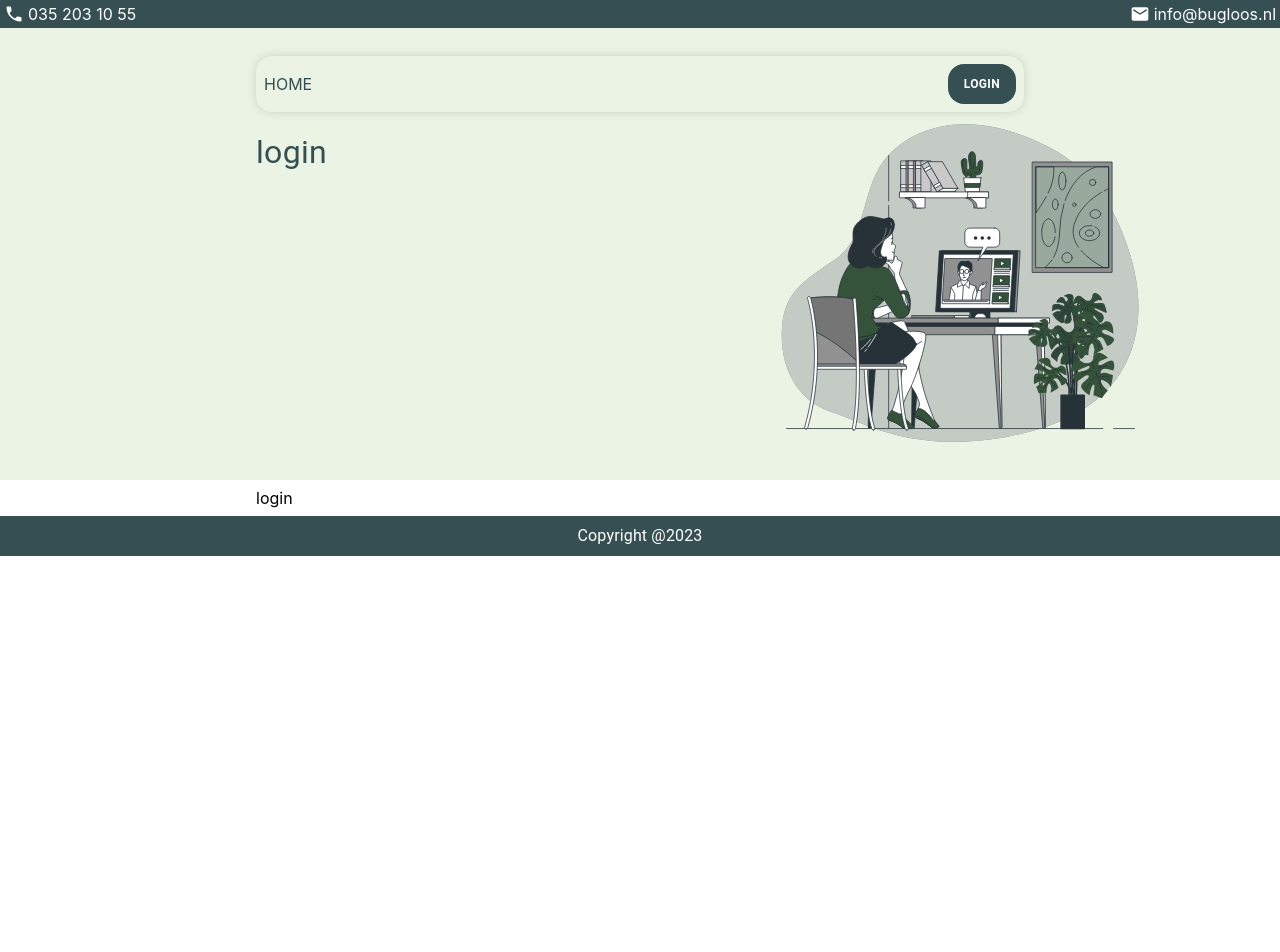
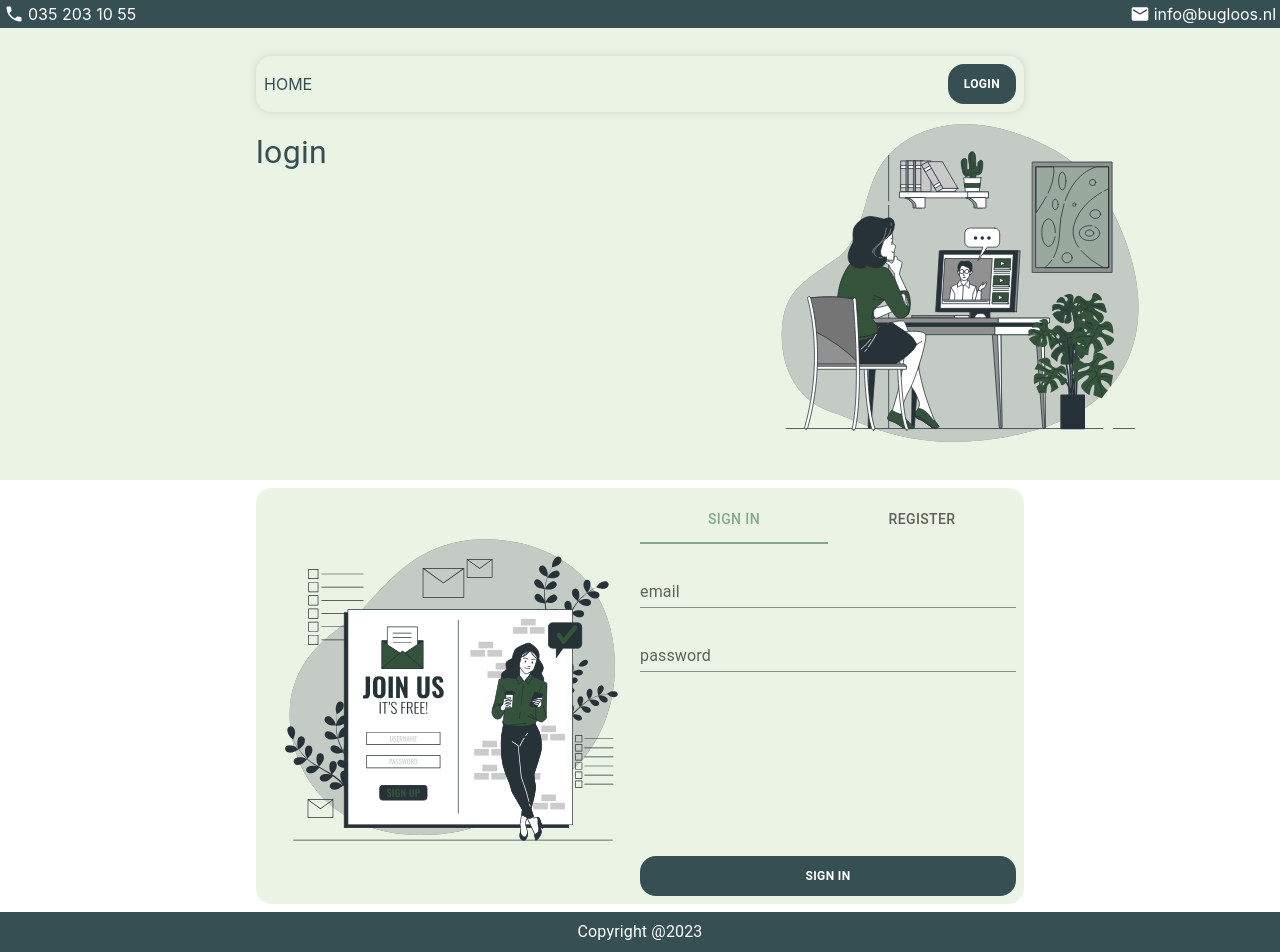
Before and after one commit to hodi14/bugloos-test, a React (Create React App) app: page /login in a window 1280 px wide. Before the commit the page ends 800 px from the top, so only its background shows below. Built offline with nearby package versions, Linux system fonts and the light colour scheme; the HTML template or start-up script is replaced by a standard one.

Commit message:
🚧 wip: login page

```diff
--- a/src/components/Login/Register/index.jsx
+++ b/src/components/Login/Register/index.jsx
@@ -1,5 +1,117 @@
+import { useEffect, useState } from "react";
+import { Controller, useForm } from "react-hook-form";
+import { yupResolver } from "@hookform/resolvers/yup";
+import * as yup from "yup";
+
+import { Box, Button, TextField, Typography } from "@mui/material";
+import findUser from "../../../utils/findUser";
+
+const schema = yup
+  .object({
+    firstName: yup.string().required(),
+    lastName: yup.string().required(),
+    email: yup.string().email("Email is invalid").required(),
+    password: yup
+      .string()
+      .min(8, "Password must be more than 8 characters")
+      .max(32, "Password must be less than 32 characters")
+      .required(),
+  })
+  .required();
+
 const RegisterForm = () => {
-  return null;
+  const {
+    register,
+    handleSubmit,
+    reset,
+    formState: { errors, isSubmitSuccessful },
+  } = useForm({
+    defaultValues: {
+      firstName: "",
+      lastName: "",
+      email: "",
+      birthdate: "",
+      password: "",
+    },
+    resolver: yupResolver(schema),
+  });
+
+  const [error, setError] = useState(null);
+
+  const onSubmit = (data) => {
+    const userResult = findUser(data);
+
+    if (userResult) setError("This email is already taken");
+  };
+
+  useEffect(() => {
+    if (isSubmitSuccessful) {
+      reset();
+    }
+  }, [reset, isSubmitSuccessful]);
+
+  console.log("erorrs are ", errors);
+
+  return (
+    <Box
+      component="form"
+      noValidate
+      autoComplete="off"
+      onSubmit={handleSubmit(onSubmit)}
+    >
+      <TextField
+        error={!!errors["firstName"]}
+        helperText={errors["firstName"] ? errors["firstName"].message : ""}
+        label="first name"
+        variant="standard"
+        {...register("firstName")}
+      />
+
+      <TextField
+        error={!!errors["lastName"]}
+        helperText={errors["lastName"] ? errors["lastName"].message : ""}
+        label="last name"
+        variant="standard"
+        {...register("lastName")}
+      />
+
+      <TextField
+        error={!!errors["email"]}
+        helperText={errors["email"] ? errors["email"].message : ""}
+        label="email"
+        type="email"
+        variant="standard"
+        {...register("email")}
+      />
+
+      <TextField
+        label="birth date"
+        type="date"
+        variant="standard"
+        {...register("birthdate")}
+      />
+
+      <TextField
+        error={!!errors["password"]}
+        helperText={errors["password"] ? errors["password"].message : ""}
+        lebl="password"
+        type="password"
+        variant="standard"
+        {...register("password")}
+      />
+
+      <Button
+        fullWidth
+        variant="contained"
+        color="secondary"
+        onClick={handleSubmit(onSubmit)}
+      >
+        Register
+      </Button>
+
+      {error ? <Typography color="darkred"> {error} </Typography> : null}
+    </Box>
+  );
 };
 
 export default RegisterForm;
--- a/src/components/Login/SignIn/index.jsx
+++ b/src/components/Login/SignIn/index.jsx
@@ -1,5 +1,66 @@
+import { useState } from "react";
+import { useForm, Controller } from "react-hook-form";
+
+import { Button, TextField, Typography } from "@mui/material";
+
+import findUser from "../../../utils/findUser";
+
 const SignInForm = () => {
-  return null;
+  const { control, handleSubmit } = useForm({
+    defaultValues: {
+      email: "",
+      password: "",
+    },
+  });
+
+  const [error, setError] = useState(null);
+
+  const onSubmit = (data) => {
+    const userResult = findUser(data);
+
+    if (userResult === "password") setError("Wrong Password!");
+    else if (userResult) {
+      localStorage.setItem("user", JSON.stringify(userResult));
+      window.location = "/";
+    } else setError("User does not exist!");
+  };
+
+  return (
+    <form onSubmit={handleSubmit(onSubmit)}>
+      <Controller
+        name="email"
+        control={control}
+        render={({ field }) => (
+          <TextField label="email" type="email" variant="standard" {...field} />
+        )}
+      />
+
+      <Controller
+        name="password"
+        control={control}
+        render={({ field }) => (
+          <TextField
+            label="password"
+            placeholder="password"
+            type="password"
+            variant="standard"
+            {...field}
+          />
+        )}
+      />
+
+      <Button
+        fullWidth
+        variant="contained"
+        color="secondary"
+        onClick={handleSubmit(onSubmit)}
+      >
+        Sign In
+      </Button>
+
+      {error ? <Typography color="darkred"> {error} </Typography> : null}
+    </form>
+  );
 };
 
 export default SignInForm;
--- a/src/pages/Login/index.jsx
+++ b/src/pages/Login/index.jsx
@@ -1,7 +1,76 @@
-import { Box } from "@mui/material";
+import { useState } from "react";
+
+import { Card, Grid, Tab, Tabs } from "@mui/material";
+
+import RegisterForm from "../../components/Login/Register";
+import SignInForm from "../../components/Login/SignIn";
+import background from "../../assets/images/loginBackground.svg";
+
+import useStyles from "./useStyles";
+
+const TabPanel = (props) => {
+  const { children, value, index, ...other } = props;
+
+  return (
+    <div
+      role="tabpanel"
+      hidden={value !== index}
+      id={`login-tabpanel-${index}`}
+      aria-labelledby={`login-tab-${index}`}
+      {...other}
+    >
+      {value === index && children}
+    </div>
+  );
+};
+
+function a11yProps(index) {
+  return {
+    id: `login-tab-${index}`,
+    "aria-controls": `login-tabpanel-${index}`,
+  };
+}
 
 const LoginPage = () => {
-  return <Box>login</Box>;
+  const styles = useStyles();
+
+  const [selectedTab, setSelectedTab] = useState(0);
+
+  return (
+    <Card className={styles.loginCard}>
+      <Grid container>
+        <Grid item xs={0} sm={6} px={2}>
+          <img src={background} alt="LOGIN" />
+        </Grid>
+
+        <Grid item xs={12} sm={6}>
+          <Tabs
+            value={selectedTab}
+            onChange={(e, value) => setSelectedTab(value)}
+            aria-label="basic tabs example"
+          >
+            <Tab label="Sign In" {...a11yProps(0)} />
+            <Tab label="Register" {...a11yProps(1)} />
+          </Tabs>
+
+          <TabPanel
+            value={selectedTab}
+            index={0}
+            className={selectedTab === 0 ? "selected" : null}
+          >
+            <SignInForm />
+          </TabPanel>
+          <TabPanel
+            value={selectedTab}
+            index={1}
+            className={selectedTab === 1 ? "selected" : null}
+          >
+            <RegisterForm />
+          </TabPanel>
+        </Grid>
+      </Grid>
+    </Card>
+  );
 };
 
 export default LoginPage;
--- /dev/null
+++ b/src/pages/Login/useStyles.js
@@ -0,0 +1,65 @@
+import { makeStyles } from "@mui/styles";
+
+const useStyles = makeStyles((theme) => ({
+  loginCard: {
+    "&.MuiCard-root": {
+      display: "flex",
+      borderRadius: "1rem",
+      backgroundColor: theme.palette.primary.light,
+      boxShadow: "none",
+      minHeight: "26rem",
+      padding: "0.5rem",
+      transition: "0.4s",
+
+      "& > .MuiGrid-root": {
+        flexGrow: 1,
+
+        "& > .MuiGrid-item:first-child": {
+          display: "flex",
+          flexDirection: "column",
+          justifyContent: "center",
+        },
+
+        "& > .MuiGrid-item:nth-child(2)": {
+          display: "flex",
+          flexDirection: "column",
+          flexGrow: 1,
+
+          "& [role=tabpanel]": {
+            display: "flex",
+
+            "&.selected": {
+              flexGrow: 1,
+            },
+          },
+
+          "& form": {
+            paddingTop: "1rem",
+            display: "flex",
+            flexDirection: "column",
+            flexGrow: 1,
+
+            "& .MuiButton-root": {
+              margin: "auto 0 0",
+            },
+          },
+        },
+      },
+
+      "& .MuiTabs-flexContainer": {
+        width: "100%",
+
+        "& .MuiTab-root": {
+          width: "50%",
+        },
+      },
+
+      "& .MuiTextField-root": {
+        marginBottom: "1rem",
+        width: "100%",
+      },
+    },
+  },
+}));
+
+export default useStyles;
```
